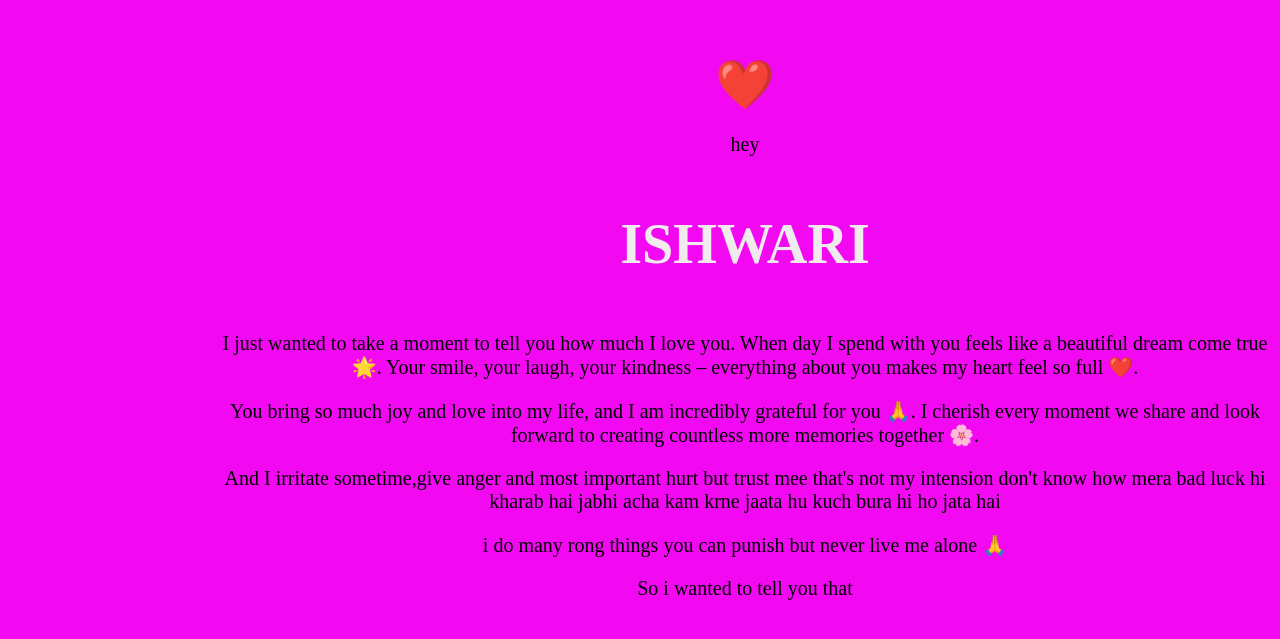
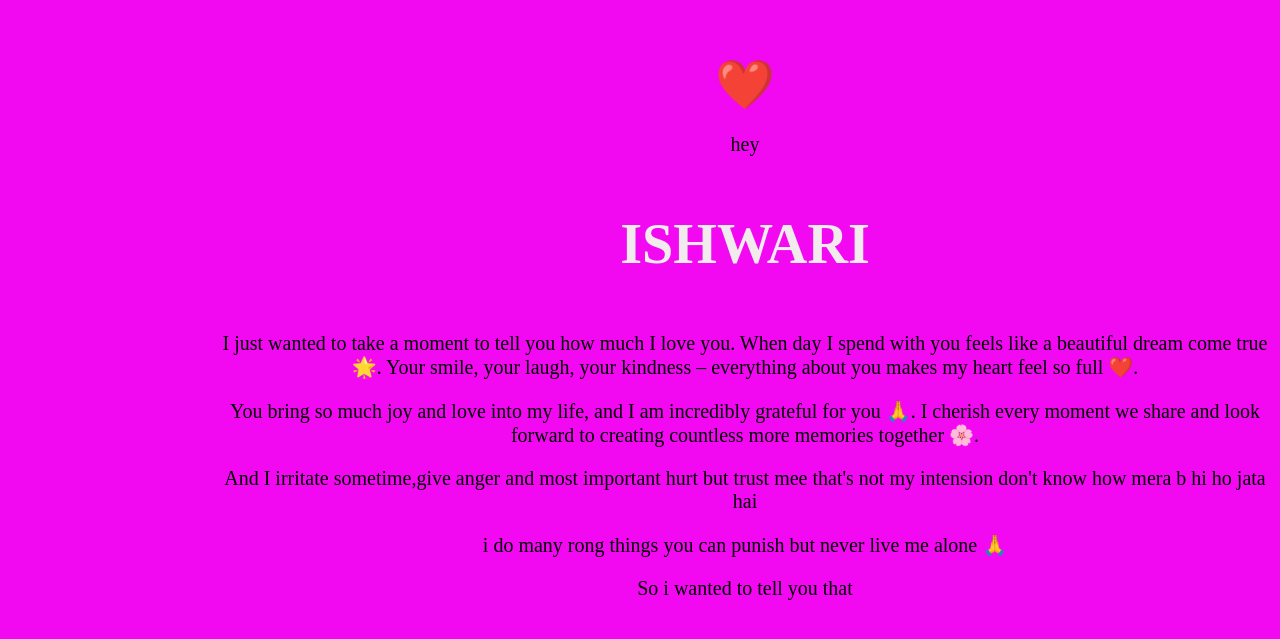
Before and after one commit to Harsh882002/temporary, a plain HTML site: page index.html in a window 1280 px wide. Shown: the part 143-782 px from the top of the page. Drawn offline with Linux system fonts and the light colour scheme.

Commit message:
Update index.html

```diff
--- a/index.html
+++ b/index.html
@@ -39,8 +39,7 @@
 
         <p>You bring so much joy and love into my life, and I am incredibly grateful for you 🙏. I cherish every moment
             we share and look forward to creating countless more memories together 🌸. </p><p> And I irritate sometime,give
-            anger and most important hurt but trust mee that's not my intension don't know how mera bad luck hi kharab
-            hai jabhi acha kam krne jaata hu kuch bura hi ho jata hai</p>
+            anger and most important hurt but trust mee that's not my intension don't know how mera b hi ho jata hai</p>
 
             <p>i do many rong things you can punish but never live me alone 🙏</p>
             <p>So i wanted to tell you that</p>
```
